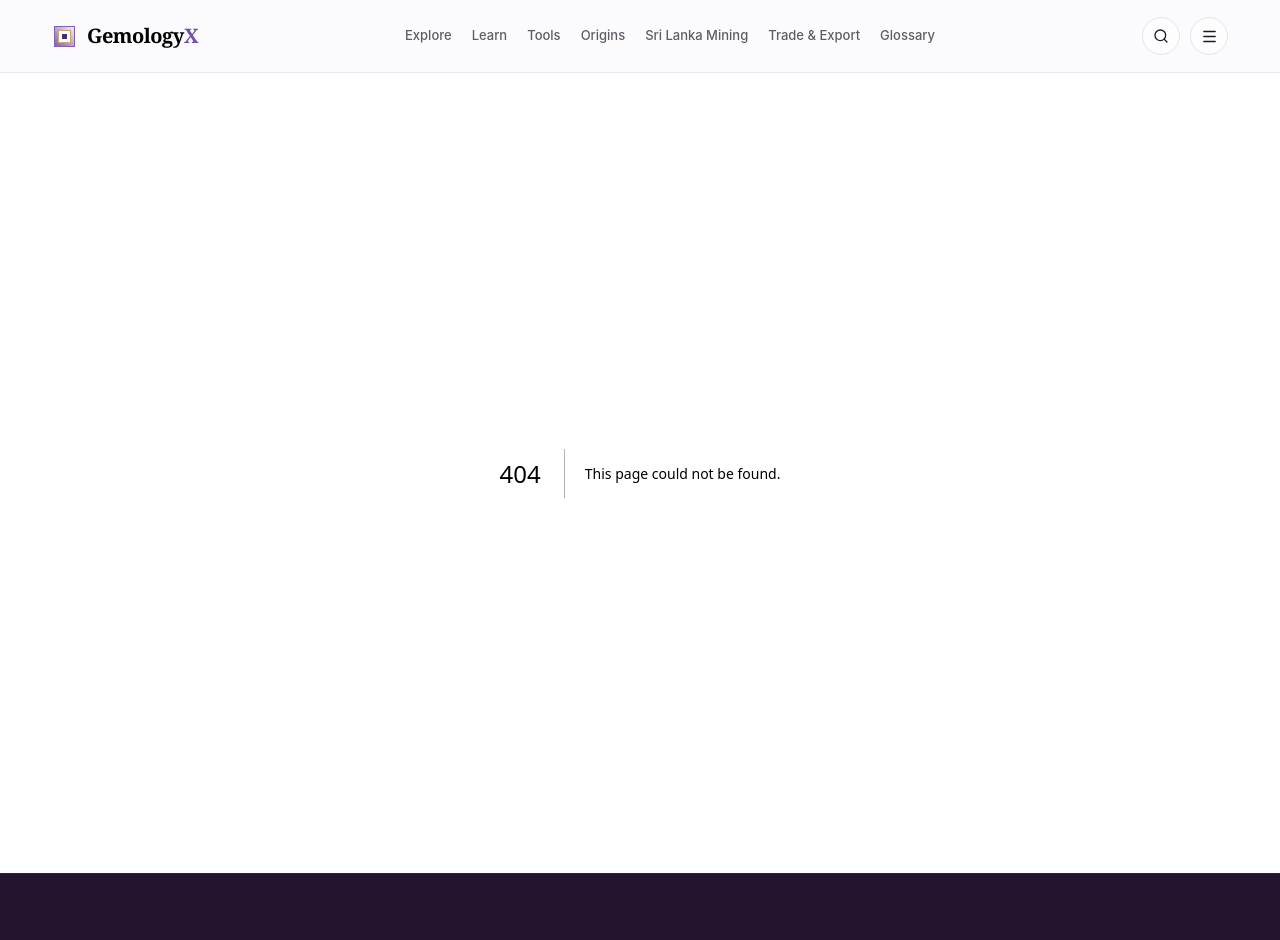
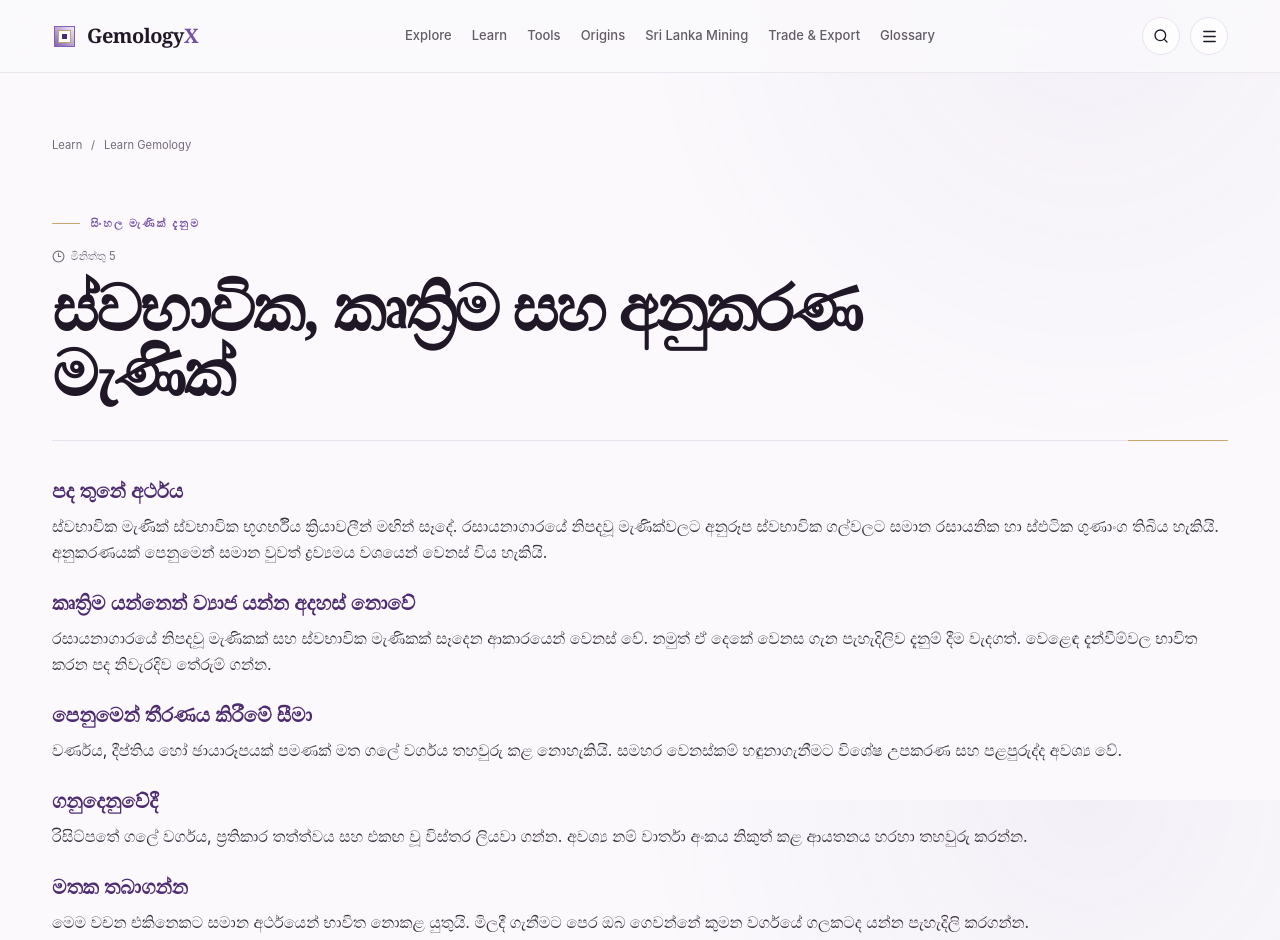
Before and after one commit to LinukaBandara/GemologyX, a Next.js app: page /si/learn/natural-synthetic-imitation-gems in a window 1280 px wide. Before the commit this address had no page. Shown: the top 940 px of the page. Built offline with nearby package versions, Linux system fonts and the light colour scheme.

Commit message:
Add Sinhala guide: natural-synthetic-imitation-gems

```diff
--- /dev/null
+++ b/src/app/si/learn/natural-synthetic-imitation-gems/page.tsx
@@ -0,0 +1,44 @@
+import type { Metadata } from "next";
+import { ArticleLayout, ArticleSection } from "@/components/article-layout";
+
+export const metadata: Metadata = {
+  title: "ස්වභාවික, කෘත්‍රිම සහ අනුකරණ මැණික්",
+  description: "ස්වභාවික මැණික්, රසායනාගාරයේ නිපදවූ ගල් සහ අනුකරණ අතර මූලික වෙනස්කම් පැහැදිලි කරන මාර්ගෝපදේශය.",
+};
+
+export default function Page() {
+  return (
+    <ArticleLayout
+      category="සිංහල මැණික් දැනුම"
+      readTime="මිනිත්තු 5"
+      title="ස්වභාවික, කෘත්‍රිම සහ අනුකරණ මැණික්"
+      crumbHref="/learn"
+      crumbLabel="Learn Gemology"
+      related={[
+        { label: "ස්වභාවික සහ කෘත්‍රිම මැණික් අතර වෙනස", href: "/si/learn/natural-vs-synthetic-gemstones" },
+        { label: "මැණික් පරීක්ෂණ වාර්තාවක් කියවීම", href: "/si/learn/how-to-read-gem-report" },
+        { label: "මැණික් මිලදී ගැනීමට පෙර පරීක්ෂා කළ යුතු ලැයිස්තුව", href: "/si/learn/gemstone-buying-checklist" },
+      ]}
+    >
+      <ArticleSection heading="පද තුනේ අර්ථය">
+        <p>ස්වභාවික මැණික් ස්වභාවික භූගර්භීය ක්‍රියාවලීන් මඟින් සෑදේ. රසායනාගාරයේ නිපදවූ මැණික්වලට අනුරූප ස්වභාවික ගල්වලට සමාන රසායනික හා ස්ඵටික ගුණාංග තිබිය හැකියි. අනුකරණයක් පෙනුමෙන් සමාන වුවත් ද්‍රව්‍යමය වශයෙන් වෙනස් විය හැකියි.</p>
+      </ArticleSection>
+
+      <ArticleSection heading="කෘත්‍රිම යන්නෙන් ව්‍යාජ යන්න අදහස් නොවේ">
+        <p>රසායනාගාරයේ නිපදවූ මැණිකක් සහ ස්වභාවික මැණිකක් සෑදෙන ආකාරයෙන් වෙනස් වේ. නමුත් ඒ දෙකේ වෙනස ගැන පැහැදිලිව දැනුම් දීම වැදගත්. වෙළෙඳ දැන්වීම්වල භාවිත කරන පද නිවැරදිව තේරුම් ගන්න.</p>
+      </ArticleSection>
+
+      <ArticleSection heading="පෙනුමෙන් තීරණය කිරීමේ සීමා">
+        <p>වර්ණය, දීප්තිය හෝ ඡායාරූපයක් පමණක් මත ගලේ වර්ගය තහවුරු කළ නොහැකියි. සමහර වෙනස්කම් හඳුනාගැනීමට විශේෂ උපකරණ සහ පළපුරුද්ද අවශ්‍ය වේ.</p>
+      </ArticleSection>
+
+      <ArticleSection heading="ගනුදෙනුවේදී">
+        <p>රිසිට්පතේ ගලේ වර්ගය, ප්‍රතිකාර තත්ත්වය සහ එකඟ වූ විස්තර ලියවා ගන්න. අවශ්‍ය නම් වාර්තා අංකය නිකුත් කළ ආයතනය හරහා තහවුරු කරන්න.</p>
+      </ArticleSection>
+
+      <ArticleSection heading="මතක තබාගන්න">
+        <p>මෙම වචන එකිනෙකට සමාන අර්ථයෙන් භාවිත නොකළ යුතුයි. මිලදී ගැනීමට පෙර ඔබ ගෙවන්නේ කුමන වර්ගයේ ගලකටද යන්න පැහැදිලි කරගන්න.</p>
+      </ArticleSection>
+    </ArticleLayout>
+  );
+}
```
